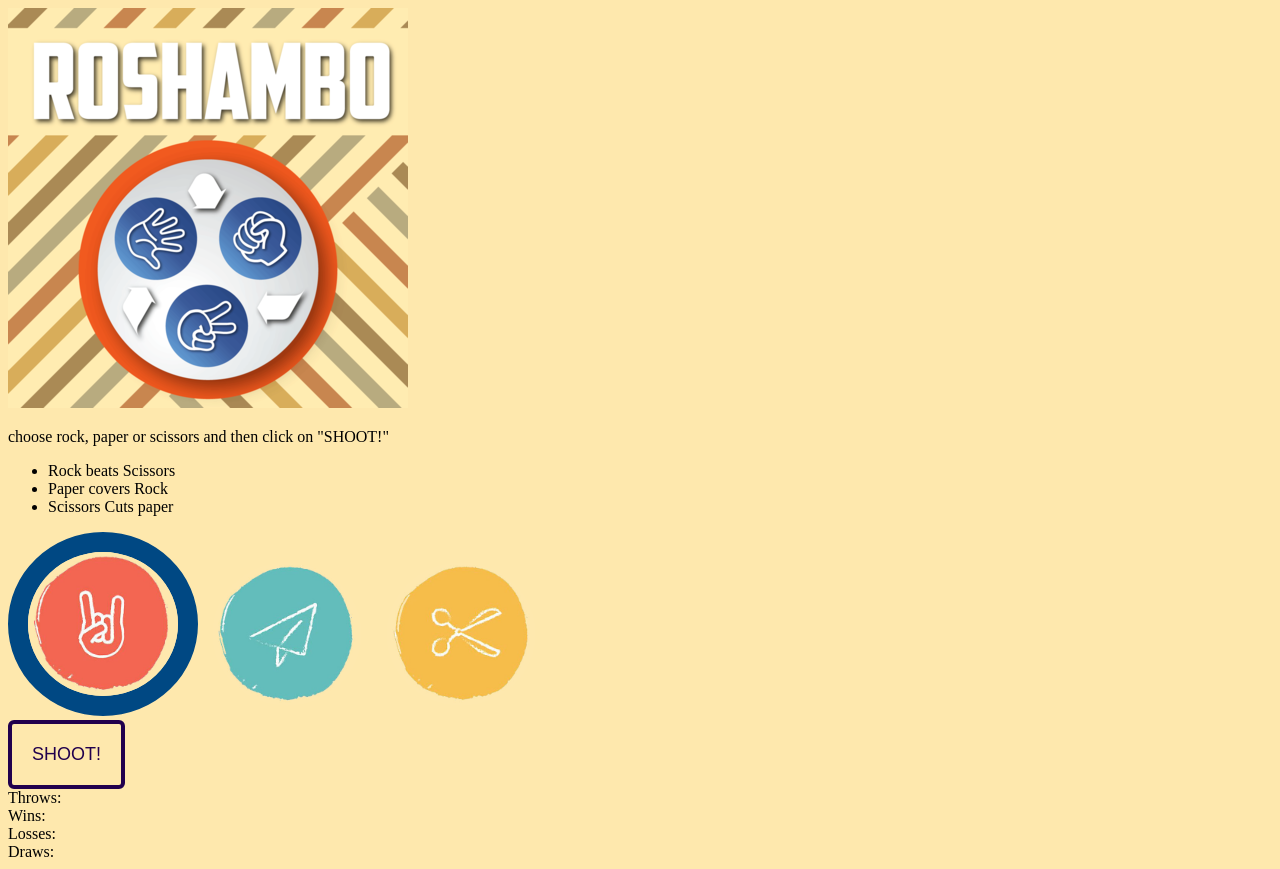
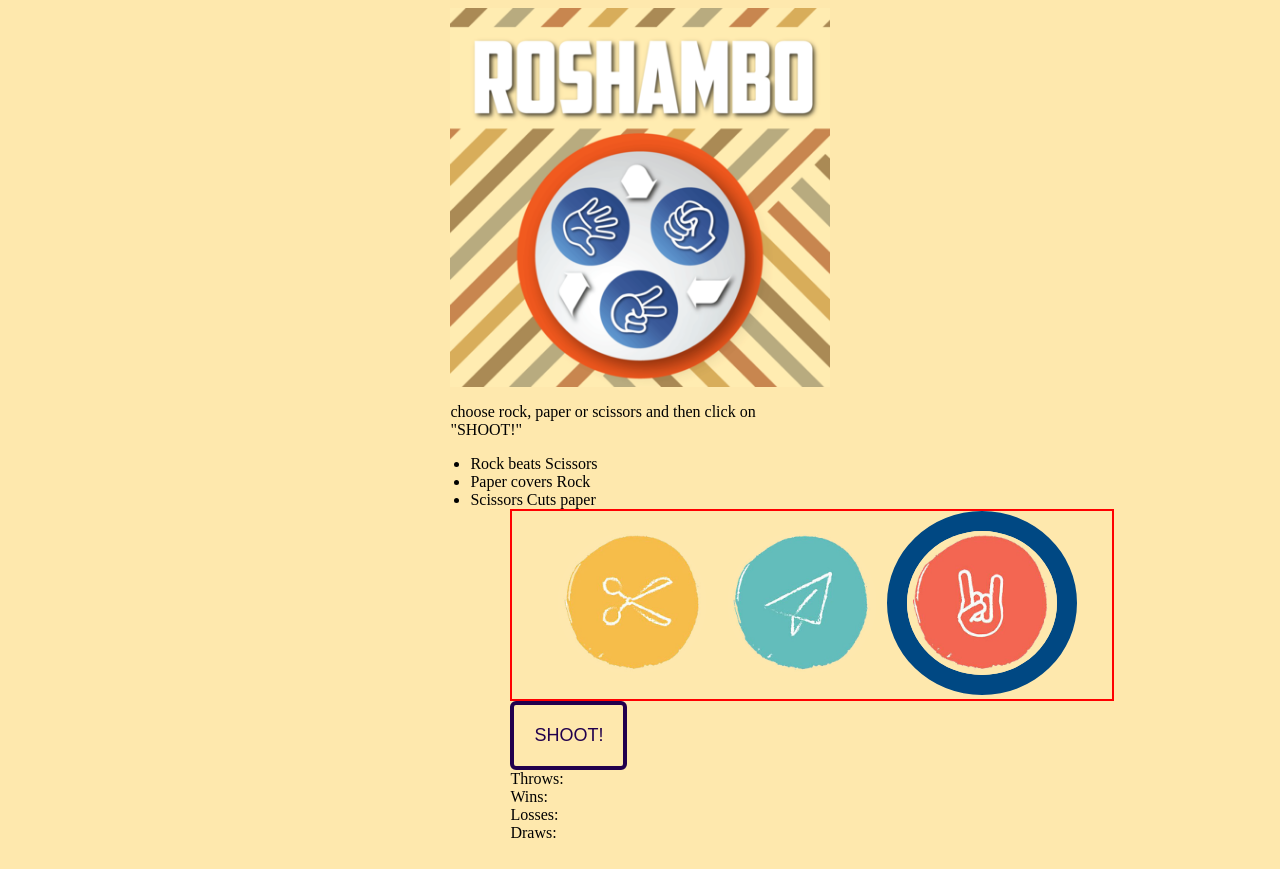
Before and after one commit to thisisjoshford/RPS, a plain HTML site: page index.html in a window 1280 px wide. Drawn offline with Linux system fonts and the light colour scheme.

Commit message:
CSS fixes

```diff
--- a/index.html
+++ b/index.html
@@ -10,18 +10,14 @@
 </head>
 
 <body>
-
-    <div>
-        <img src="./assets/mainPageGraphic.png">
-        <p id="instructions">choose rock, paper or scissors and then click on "SHOOT!"</p>
-        <ul id="rules">
+        <img src="./assets/mainPageGraphic.png" class="box1">
+        <p id="instructions" class="box1">choose rock, paper or scissors and then click on "SHOOT!"</p>
+        <ul id="rules" class="box1">
             <li>Rock beats Scissors</li>
             <li>Paper covers Rock</li>
             <li>Scissors Cuts paper</li>
         <ul>
-    </div>
-    <aside>
-        <div id="playerChoices">
+        <div id="playerChoices" class="box2">
             <label>
                 <input type="radio" name="choice" value="rock" checked><img class="radio-image" src="./assets/rock.jpg">
             </label>
@@ -32,9 +28,6 @@
                 <input type="radio" name="choice" value="scissors"><img class="radio-image" src="./assets/scissors.jpg">
             </label>
          </div>
-
-        </aside>
-
         <div id="results" class="hidden">
 
         <p id="gameResult"></p>
@@ -53,7 +46,6 @@
             Losses: <span id="numberOfLosses"></span><br>
             Draws: <span id="numberOfTies"></span><br>
         </div>
-
 </body >
 
 <script type="module" src="app.js"></script>
--- a/style.css
+++ b/style.css
@@ -39,10 +39,6 @@ button {
   font-size: large;
   }
 
-aside {
-  display: block;
-}
-
 button:hover {
   color: #494949 !important;
   border-radius: 50px;
@@ -69,10 +65,23 @@ button:hover {
 
 }
 
-.fixed {
-  position: fixed;
-  bottom: 30;
-  right: 30;
-  width: 50px;
-  background-color: white;
+.box1 {
+  display: block;
+  margin-left: auto;
+  margin-right: auto;
+  width: 30%
+
+  /* width: 600px;
+  height: 300px;
+  margin: 1em; */
 }
+
+.box2 {
+  display: flex;
+  flex-direction: row-reverse;
+  align-items: center;
+  justify-content: center;
+  width: 600px;
+  border: 2px solid red;
+
+}
```
Lines whose indentation alone changed are shown as unchanged.
